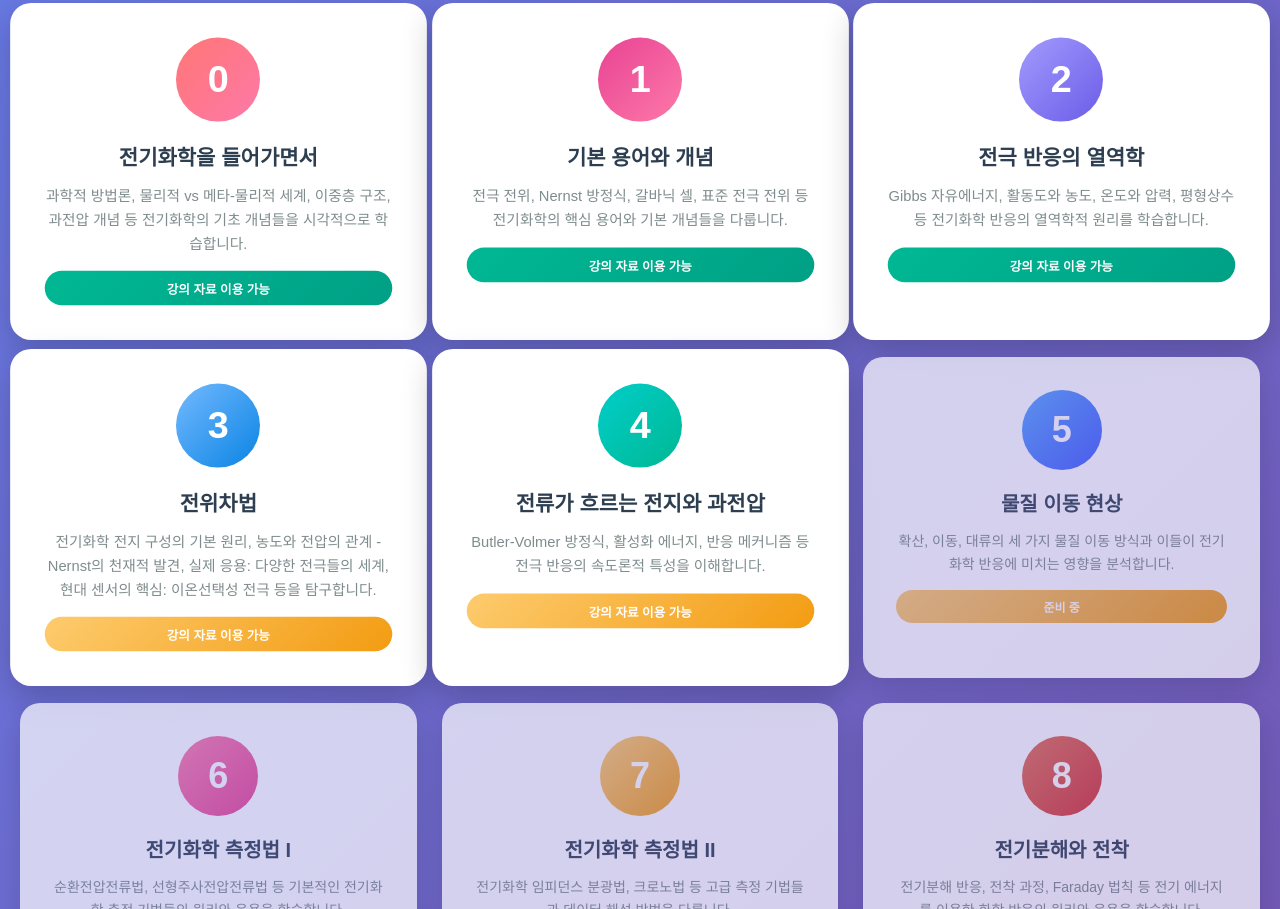
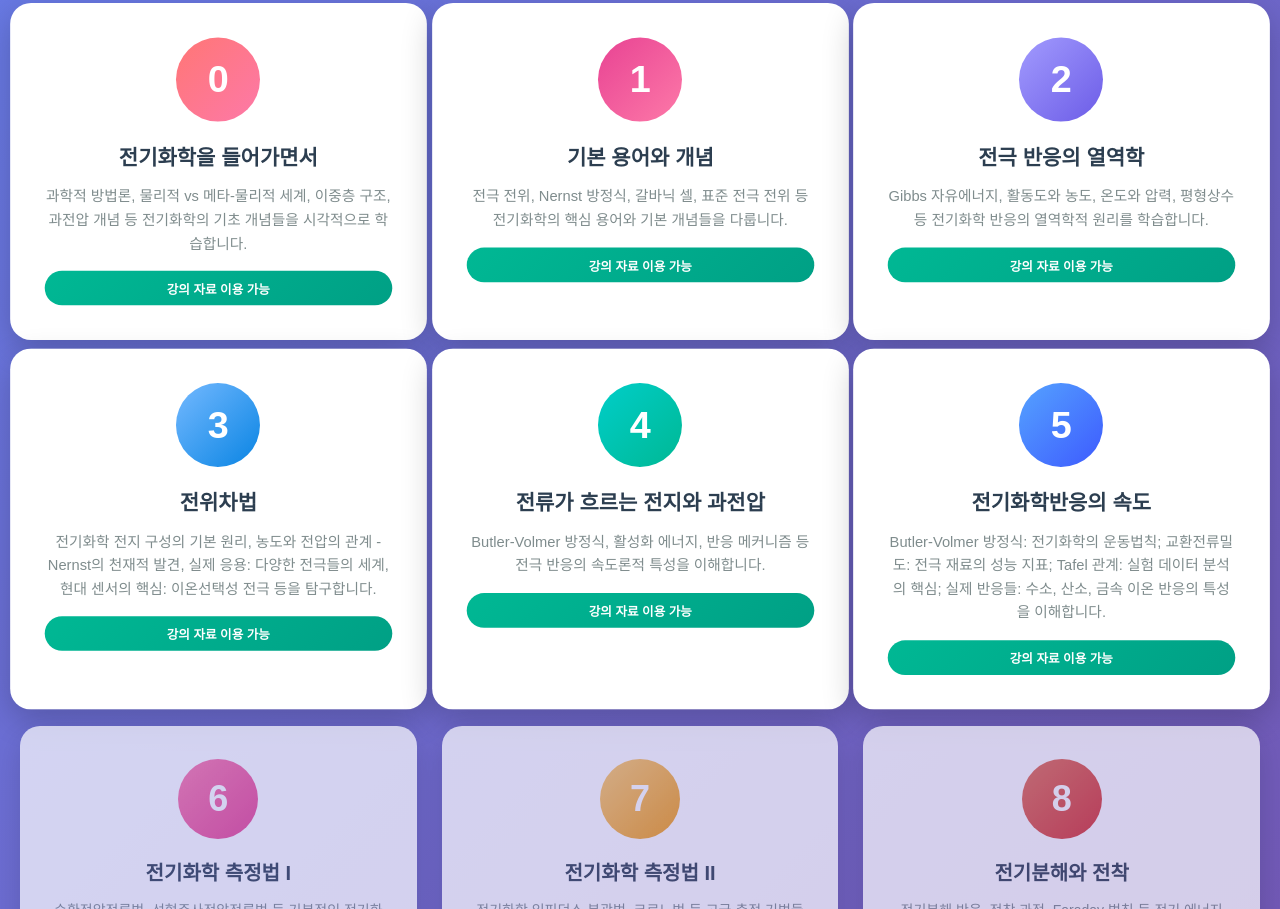
Before and after one commit to extant-ssu/basic-echem-2025, a plain HTML site: page index.html in a window 1280 px wide. Shown: the part 367-1276 px from the top of the page. Drawn offline with Linux system fonts and the light colour scheme.

Commit message:
Update index.html

```diff
--- a/index.html
+++ b/index.html
@@ -341,27 +341,27 @@
                 <div class="chapter-description">
                     전기화학 전지 구성의 기본 원리, 농도와 전압의 관계 - Nernst의 천재적 발견, 실제 응용: 다양한 전극들의 세계, 현대 센서의 핵심: 이온선택성 전극 등을 탐구합니다.
                 </div>
-                <div class="chapter-status status-coming-soon">강의 자료 이용 가능</div>
+                <div class="chapter-status status-available">강의 자료 이용 가능</div>
             </div>
 
-            <!-- Chapter 3 - Available -->
+            <!-- Chapter 4 - Available -->
             <div class="chapter-card chapter-4 available pulse" onclick="openChapter('ch4_00.html')">
                 <div class="chapter-number">4</div>
                 <div class="chapter-title">전류가 흐르는 전지와 과전압</div>
                 <div class="chapter-description">
                     Butler-Volmer 방정식, 활성화 에너지, 반응 메커니즘 등 전극 반응의 속도론적 특성을 이해합니다.
                 </div>
-                <div class="chapter-status status-coming-soon">강의 자료 이용 가능</div>
+                 <div class="chapter-status status-available">강의 자료 이용 가능</div>
             </div>
 
-            <!-- Chapter 5 - Coming Soon -->
-            <div class="chapter-card chapter-5 coming-soon">
+            <!-- Chapter 5 - Available -->
+            <div class="chapter-card chapter-5 available pulse" onclick="openChapter('ch5_00.html')">
                 <div class="chapter-number">5</div>
-                <div class="chapter-title">물질 이동 현상</div>
+                <div class="chapter-title">전기화학반응의 속도</div>
                 <div class="chapter-description">
-                    확산, 이동, 대류의 세 가지 물질 이동 방식과 이들이 전기화학 반응에 미치는 영향을 분석합니다.
+                    Butler-Volmer 방정식: 전기화학의 운동법칙; 교환전류밀도: 전극 재료의 성능 지표; Tafel 관계: 실험 데이터 분석의 핵심; 실제 반응들: 수소, 산소, 금속 이온 반응의 특성을 이해합니다.
                 </div>
-                <div class="chapter-status status-coming-soon">준비 중</div>
+                <div class="chapter-status status-available">강의 자료 이용 가능</div>
             </div>
 
             <!-- Chapter 6 - Coming Soon -->
```
